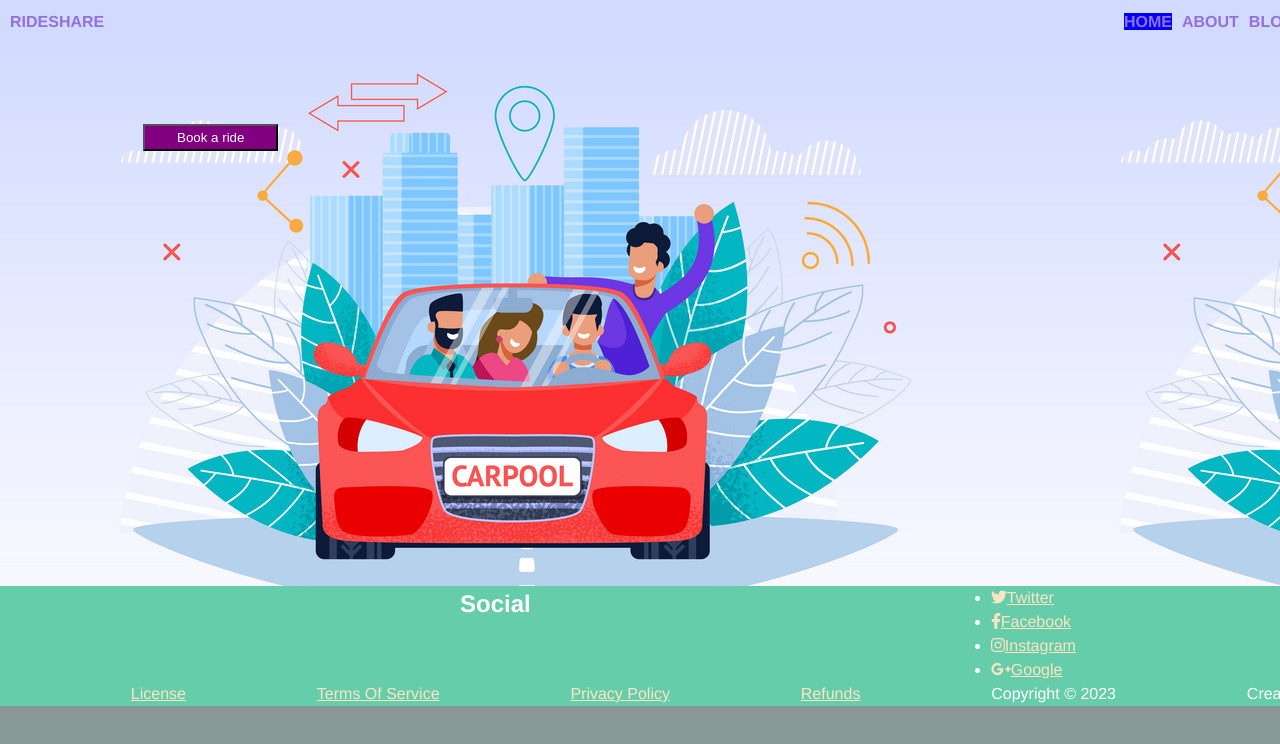
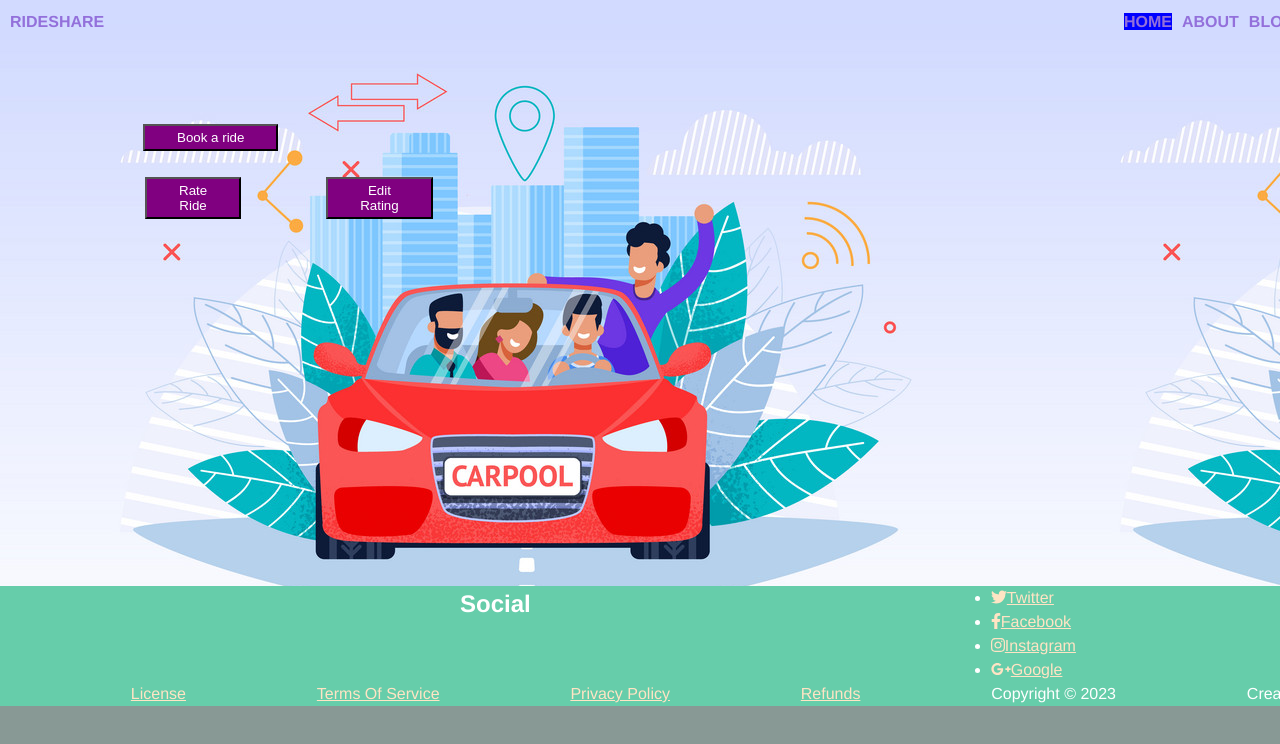
Before and after one commit to amitkum91/React, a React (Create React App) app in the folder rideshare/: page /UserHome in a window 1280 px wide. Shown: the top 744 px of the page. Built offline with nearby package versions, Linux system fonts and the light colour scheme.

Commit message:
rating button on userHome page

```diff
--- a/rideshare/src/Components/UserHome.js
+++ b/rideshare/src/Components/UserHome.js
@@ -11,7 +11,7 @@ function UserHome(props) {
   const history = useHistory();
   const user = location.state;
   let loggedInFlag = false;
-  if(user?.state?.userName){
+  if (user?.state?.userName) {
     loggedInFlag = true;
   }
   const [isHome, setIsHome] = useState(false);
@@ -82,6 +82,26 @@ function UserHome(props) {
             >
               Book a ride
             </button>
+            <br />
+            <br />
+            <p>
+              <table>
+                <tr>
+                  <td>
+                    <button type="submit" onClick={() => history.push({
+                      pathname: '/giveRating'
+                    }
+                    )} >Rate Ride</button>
+                  </td>
+                  <td>
+                    <button type="submit" onClick={() => history.push({
+                      pathname: '/editRating'
+                    }
+                    )} >Edit Rating</button>
+                  </td>
+                </tr>
+              </table>
+            </p>
           </div>
         </div>
       </div>
```
Also changed, not shown: rideshare/src/user.json (+6 -3 lines).
